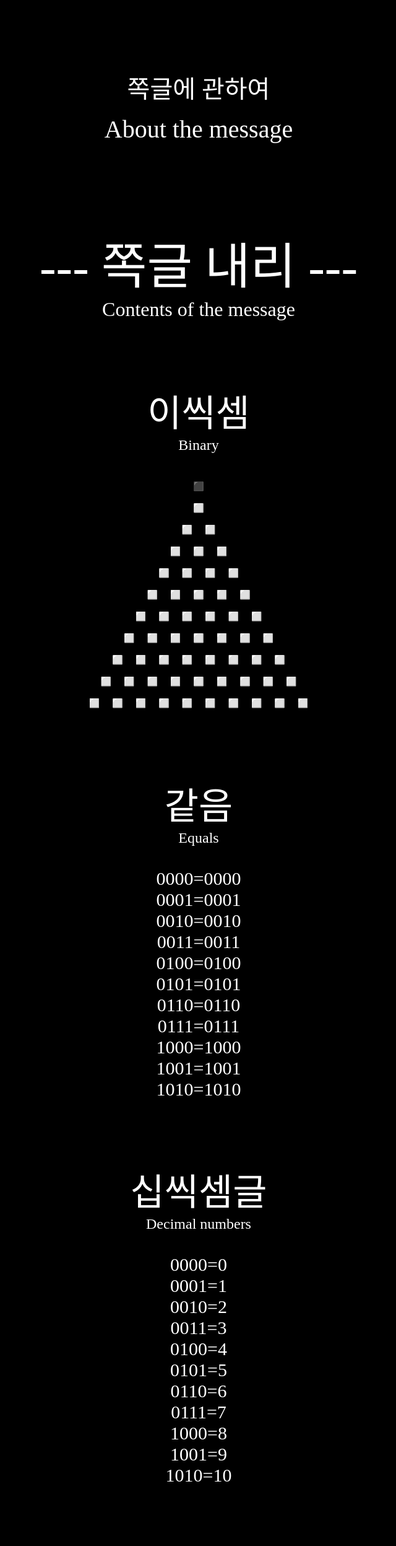
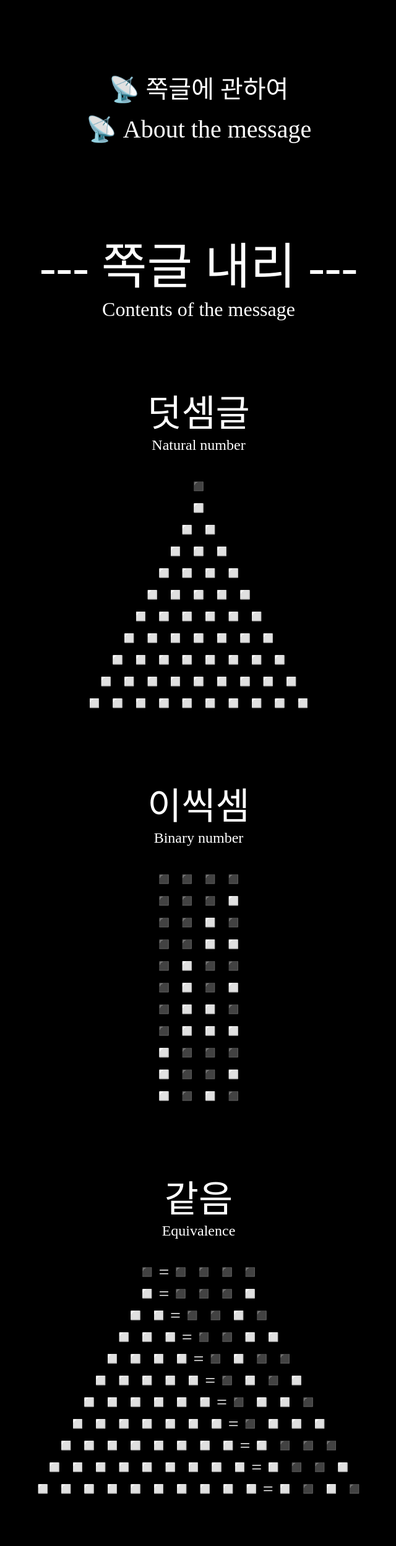
Before and after one commit to unhappycircuit/hangeul4ETI, a plain HTML site: page index.html in a window 1280 px wide. Shown: the part 780-3275 px from the top of the page at 62% size, without its empty margins (319-959 px from the left). Drawn offline with Linux system fonts and the light colour scheme; a web font is replaced by a local one.

Commit message:
Update index.html

```diff
--- a/index.html
+++ b/index.html
@@ -287,27 +287,27 @@
 		<span class="content">
 			<h1>한글로 쓰인<br>별 사이 쪽글</h1>
 			<h2>Interstellar Message Written in Hangeul</h2>
-			<h3><a href="about-ko">쪽글에 관하여</a><br><br><a href="about-en">About the message</a></h3>
+			<h3><a href="about-ko">📡 쪽글에 관하여</a><br><br><a href="about-en">📡 About the message</a></h3>
 			<h4>--- 쪽글 내리 ---<br><div>Contents of the message</div></h4>
-			<h5>이씩셈<br><div>Binary</div></h5>
+			<h5>덧셈글<br><div>Natural number</div></h5>
 			<div>
 				◾<br>◽<br>◽◽<br>◽◽◽<br>◽◽◽◽<br>◽◽◽◽◽<br>◽◽◽◽◽◽<br>◽◽◽◽◽◽◽<br>◽◽◽◽◽◽◽◽<br>◽◽◽◽◽◽◽◽◽<br>◽◽◽◽◽◽◽◽◽◽
 			</div>
-			<h5>같음<br><div>Equals</div></h5>
+			<h5>이씩셈<br><div>Binary number</div></h5>
 			<div>
-				0000=0000<br>0001=0001<br>0010=0010<br>0011=0011<br>0100=0100<br>0101=0101<br>0110=0110<br>0111=0111<br>1000=1000<br>1001=1001<br>1010=1010
+				◾◾◾◾<br>◾◾◾◽<br>◾◾◽◾<br>◾◾◽◽<br>◾◽◾◾<br>◾◽◾◽<br>◾◽◽◾<br>◾◽◽◽<br>◽◾◾◾<br>◽◾◾◽<br>◽◾◽◾
+			</div>
+			<h5>같음<br><div>Equivalence</div></h5>
+			<div>
+				◾=◾◾◾◾<br>◽=◾◾◾◽<br>◽◽=◾◾◽◾<br>◽◽◽=◾◾◽◽<br>◽◽◽◽=◾◽◾◾<br>◽◽◽◽◽=◾◽◾◽<br>◽◽◽◽◽◽=◾◽◽◾<br>◽◽◽◽◽◽◽=◾◽◽◽<br>◽◽◽◽◽◽◽◽=◽◾◾◾<br>◽◽◽◽◽◽◽◽◽=◽◾◾◽<br>◽◽◽◽◽◽◽◽◽◽=◽◾◽◾
 			</div>
 			<h5>십씩셈글<br><div>Decimal numbers</div></h5>
 			<div>
-				0000=0<br>0001=1<br>0010=2<br>0011=3<br>0100=4<br>0101=5<br>0110=6<br>0111=7<br>1000=8<br>1001=9<br>1010=10
+				◾◾◾◾=0<br>◾◾◾◽=1<br>◾◾◽◾=2<br>◾◾◽◽=3<br>◾◽◾◾=4<br>◾◽◾◽=5<br>◾◽◽◾=6<br>◾◽◽◽=7<br>◽◾◾◾=8<br>◽◾◾◽=9<br>◽◾◽◾=10
 			</div>
-			<h5>덧셈, 뺄셈, 곱셈<br><div>Addition, subtraction, multiplication</div></h5>
+			<h5>덧셈, 뺄셈, 곱셈, 나눗셈<br><div>Addition, subtraction, multiplication, division</div></h5>
 			<div>
-			    1+1=2<br>2-1=1<br>1-2=-1<br>3*2=6
-			</div>
-			<h5>나눗셈<br><div>Division</div></h5>
-			<div>
-				6/2=3<br>1/2=0.5<br>1/3=0.3333...<br>1/11=0.0909...
+			    1+1=2<br>2-1=1<br>1-2=-1<br>3*2=6<br>6/2=3<br>1/2=0.5<br>1/3=0.3333...
 			</div>
 			<h5>제곱셈<br><div>Exponentiation</div></h5>
 			<div>
```
